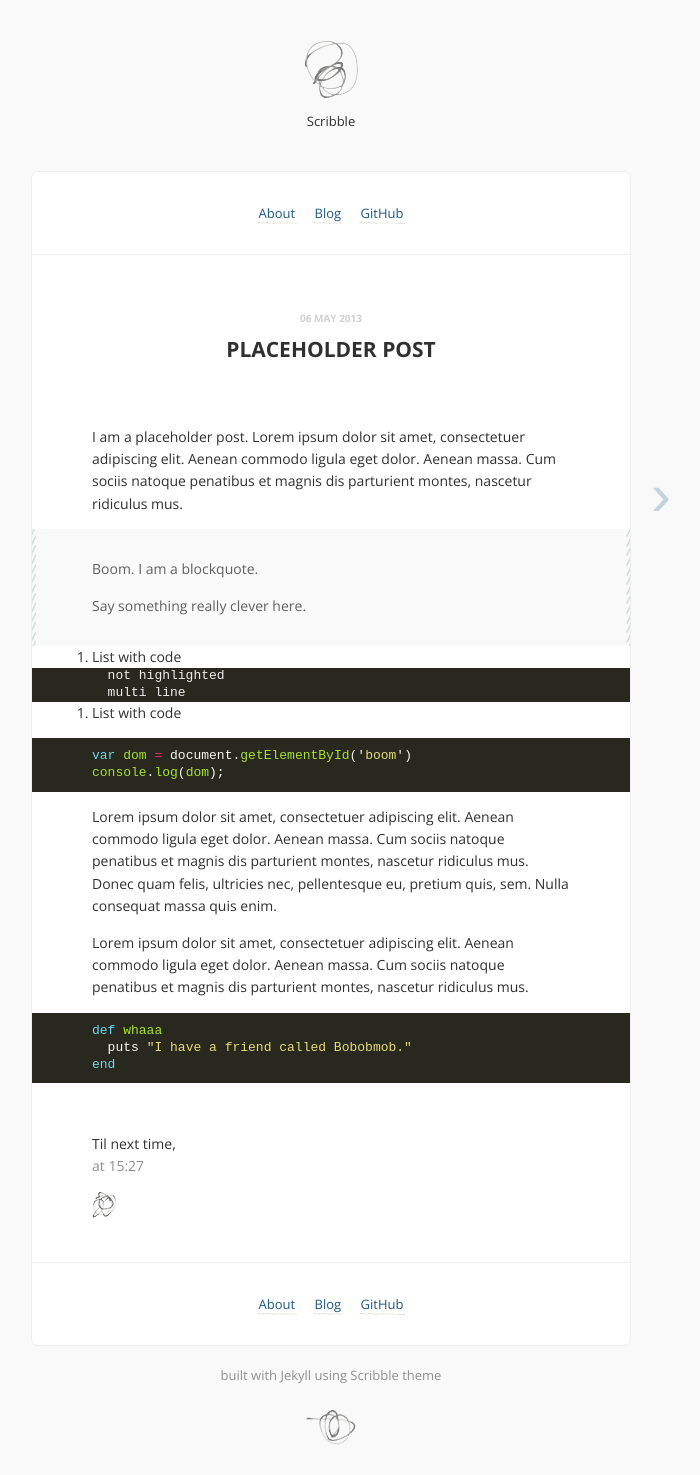
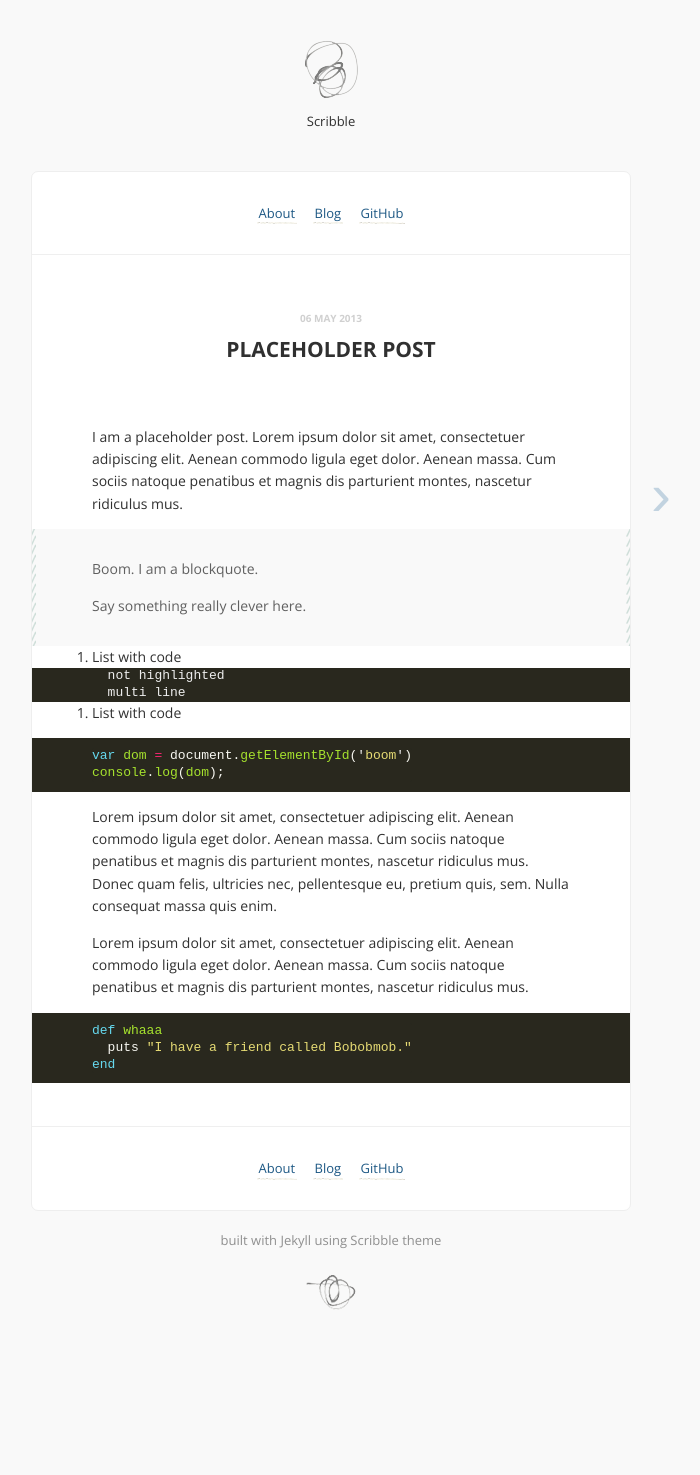
Before and after one commit to brienna/brienna.github.io, a Jekyll site: the page built from _posts/2013-05-06-more-post.md, in a window 1280 px wide. Shown: the whole page, without its empty margins (309-1009 px from the left). Built offline with Jekyll 4.4.1, drawn with Linux system fonts in a browser that asks for light colours; comment, search, counter and statistics services are not loaded; after the commit the page ends 1340 px from its top, so only the background shows below that.

Commit message:
Remove signoff

```diff
--- a/_includes/signoff.html
+++ /dev/null
@@ -1,9 +0,0 @@
-<br />
-<p>
-  Til next time,<br/>
-  {{ site.signoff }}
-  <span class="muted">{{ page.date | date: "at %H:%M" }}</span>
-</p>
-<p>
-  <img src="/images/scribble3.png" alt="scribble" />
-</p>
--- a/_layouts/post.html
+++ b/_layouts/post.html
@@ -16,7 +16,6 @@
             {{ page.title }}
           </h1>
           {{ content }}
-          {% include signoff.html %}
 
 
         </section>
```
Also changed, not shown: 2 other files.
